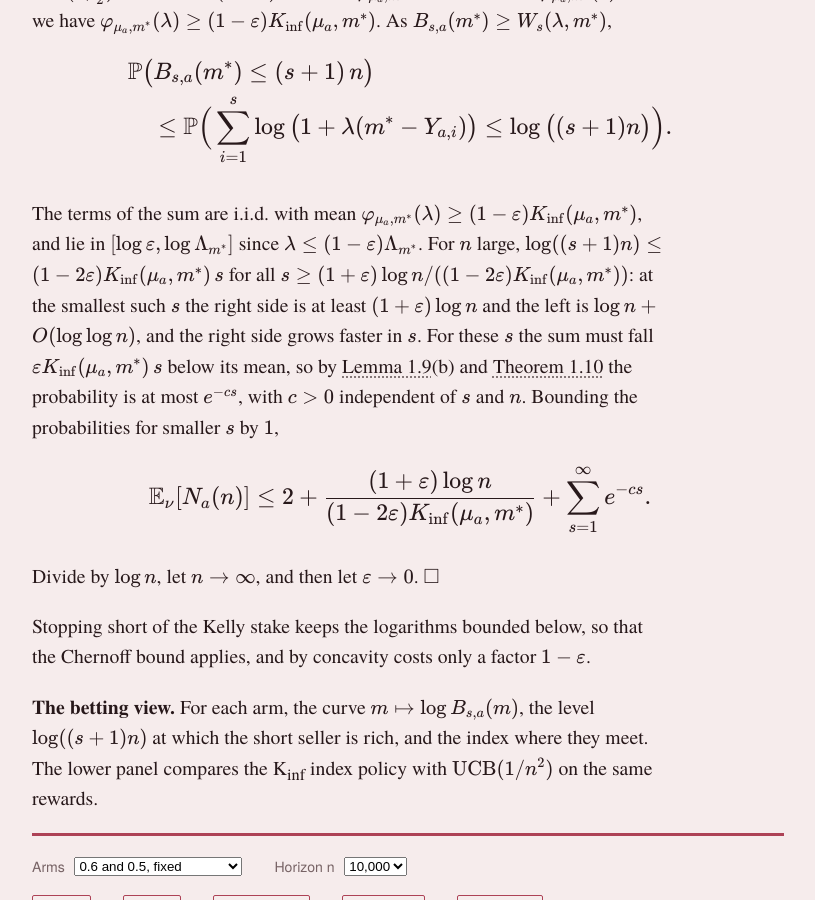
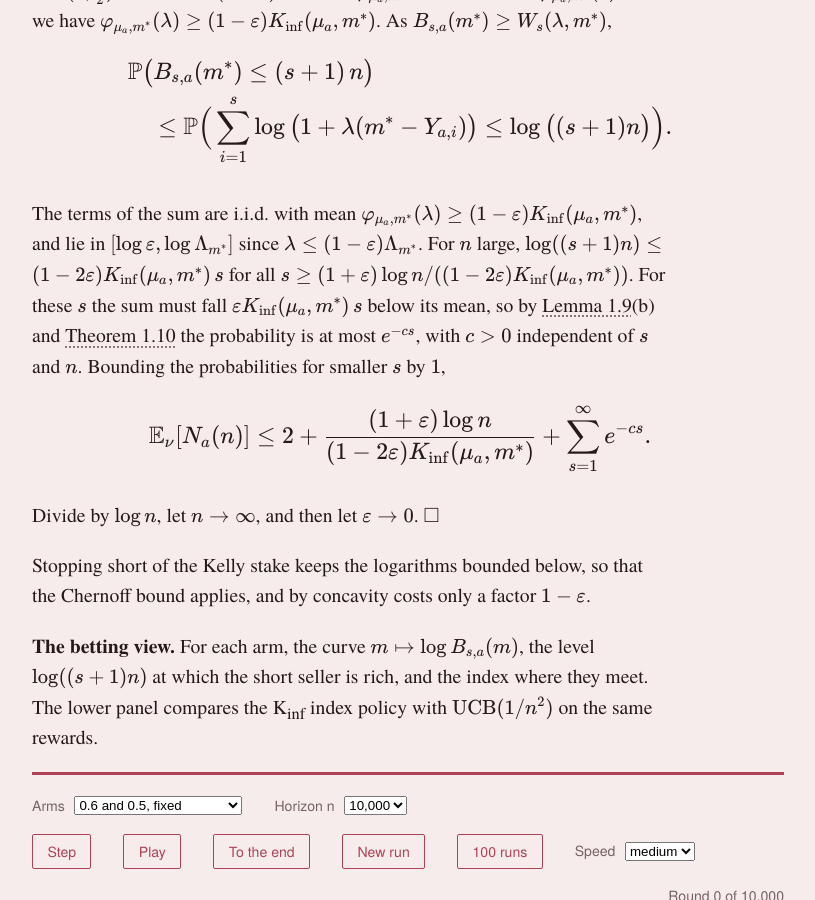
Before and after one commit to iyertejas/iyertejas.github.io, a Jekyll site: the page built from course-rl-2026-lecture-6.md, in a window 1280 px wide and 900 px high, scrolled down 4770 px. Shown: the whole window, without its empty margins (232-1047 px from the left). Built offline with Jekyll 4.4.1, drawn with Linux system fonts in a browser that asks for light colours.

Commit message:
RL course Lecture 6: drop justification of the threshold for s

```diff
--- a/course-rl-2026-lecture-6.md
+++ b/course-rl-2026-lecture-6.md
@@ -119,7 +119,7 @@ $$
 \begin{aligned} &\mathbb P\big(B_{s,a}(m^*) \le (s + 1)\, n\big) \\ &\quad \le \mathbb P\Big(\sum_{i=1}^s \log\big(1 + \lambda(m^* - Y_{a,i})\big) \le \log\big((s + 1)n\big)\Big). \end{aligned}
 $$
 
-The terms of the sum are i.i.d. with mean $$\varphi_{\mu_a, m^*}(\lambda) \ge (1 - \varepsilon)K_{\inf}(\mu_a, m^*)$$, and lie in $$[\log \varepsilon, \log \Lambda_{m^*}]$$ since $$\lambda \le (1 - \varepsilon)\Lambda_{m^*}$$. For $$n$$ large, $$\log((s + 1)n) \le (1 - 2\varepsilon)K_{\inf}(\mu_a, m^*)\, s$$ for all $$s \ge (1 + \varepsilon)\log n/((1 - 2\varepsilon)K_{\inf}(\mu_a, m^*))$$: at the smallest such $$s$$ the right side is at least $$(1 + \varepsilon)\log n$$ and the left is $$\log n + O(\log\log n)$$, and the right side grows faster in $$s$$. For these $$s$$ the sum must fall $$\varepsilon K_{\inf}(\mu_a, m^*)\, s$$ below its mean, so by [Lemma 1.9](course-rl-2026-lecture-1.html#lemma-1-9)(b) and [Theorem 1.10](course-rl-2026-lecture-1.html#theorem-1-10) the probability is at most $$e^{-cs}$$, with $$c > 0$$ independent of $$s$$ and $$n$$. Bounding the probabilities for smaller $$s$$ by $$1$$,
+The terms of the sum are i.i.d. with mean $$\varphi_{\mu_a, m^*}(\lambda) \ge (1 - \varepsilon)K_{\inf}(\mu_a, m^*)$$, and lie in $$[\log \varepsilon, \log \Lambda_{m^*}]$$ since $$\lambda \le (1 - \varepsilon)\Lambda_{m^*}$$. For $$n$$ large, $$\log((s + 1)n) \le (1 - 2\varepsilon)K_{\inf}(\mu_a, m^*)\, s$$ for all $$s \ge (1 + \varepsilon)\log n/((1 - 2\varepsilon)K_{\inf}(\mu_a, m^*))$$. For these $$s$$ the sum must fall $$\varepsilon K_{\inf}(\mu_a, m^*)\, s$$ below its mean, so by [Lemma 1.9](course-rl-2026-lecture-1.html#lemma-1-9)(b) and [Theorem 1.10](course-rl-2026-lecture-1.html#theorem-1-10) the probability is at most $$e^{-cs}$$, with $$c > 0$$ independent of $$s$$ and $$n$$. Bounding the probabilities for smaller $$s$$ by $$1$$,
 
 $$
 \mathbb E_\nu[N_a(n)] \le 2 + \frac{(1 + \varepsilon)\log n}{(1 - 2\varepsilon)K_{\inf}(\mu_a, m^*)} + \sum_{s=1}^\infty e^{-cs}.
```
